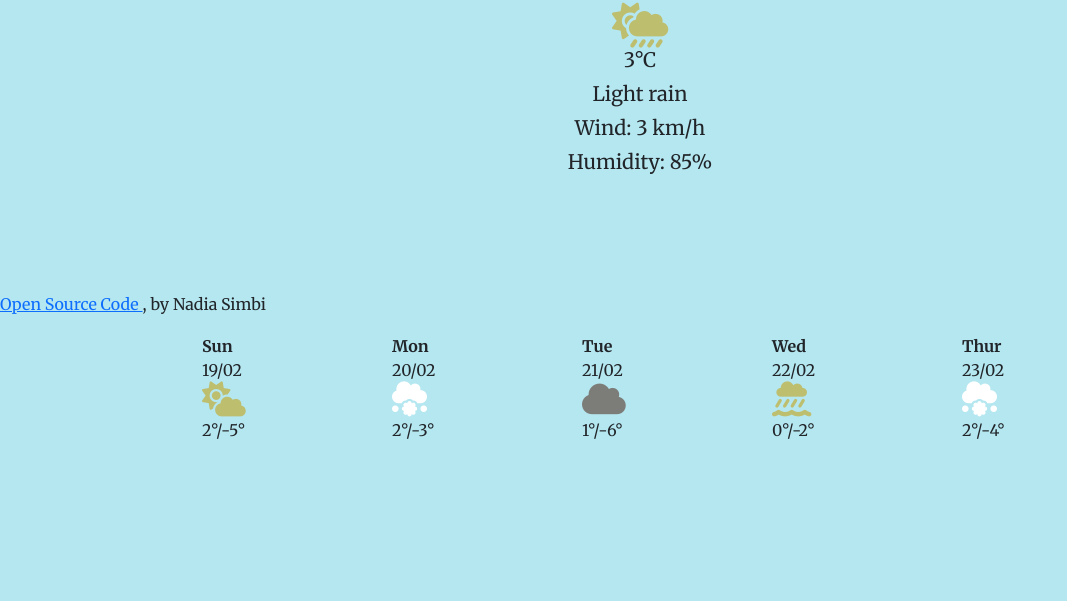
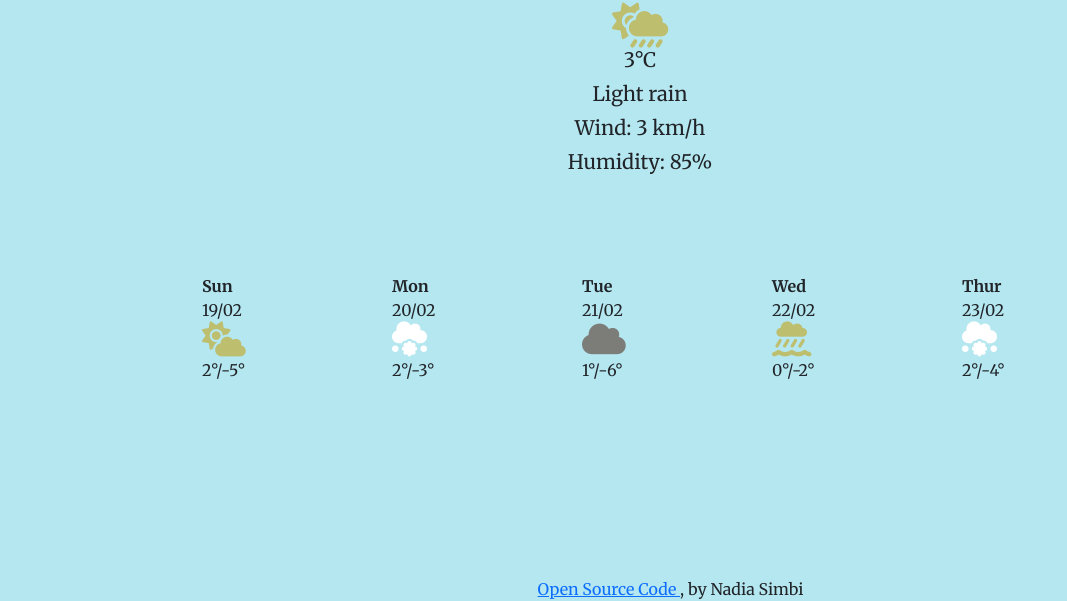
Before and after one commit to Nadia-si/my-first-project, a plain HTML site: page index.html in a window 1280 px wide. Shown: the part 199-800 px from the top of the page, without its empty margins (0-1067 px from the left). Drawn offline with nearby package versions, Linux system fonts and the light colour scheme.

Commit message:
Update style.css
Adding styles of GitHub link

```diff
--- a/src/style.css
+++ b/src/style.css
@@ -47,6 +47,11 @@ h6 {
 }
 .row {
   position: relative;
-  top: 150px;
+  top: 90px;
   left: 120px;
 }
+.link {
+  position: absolute;
+  bottom: 0;
+  left: 42%;
+}
```
